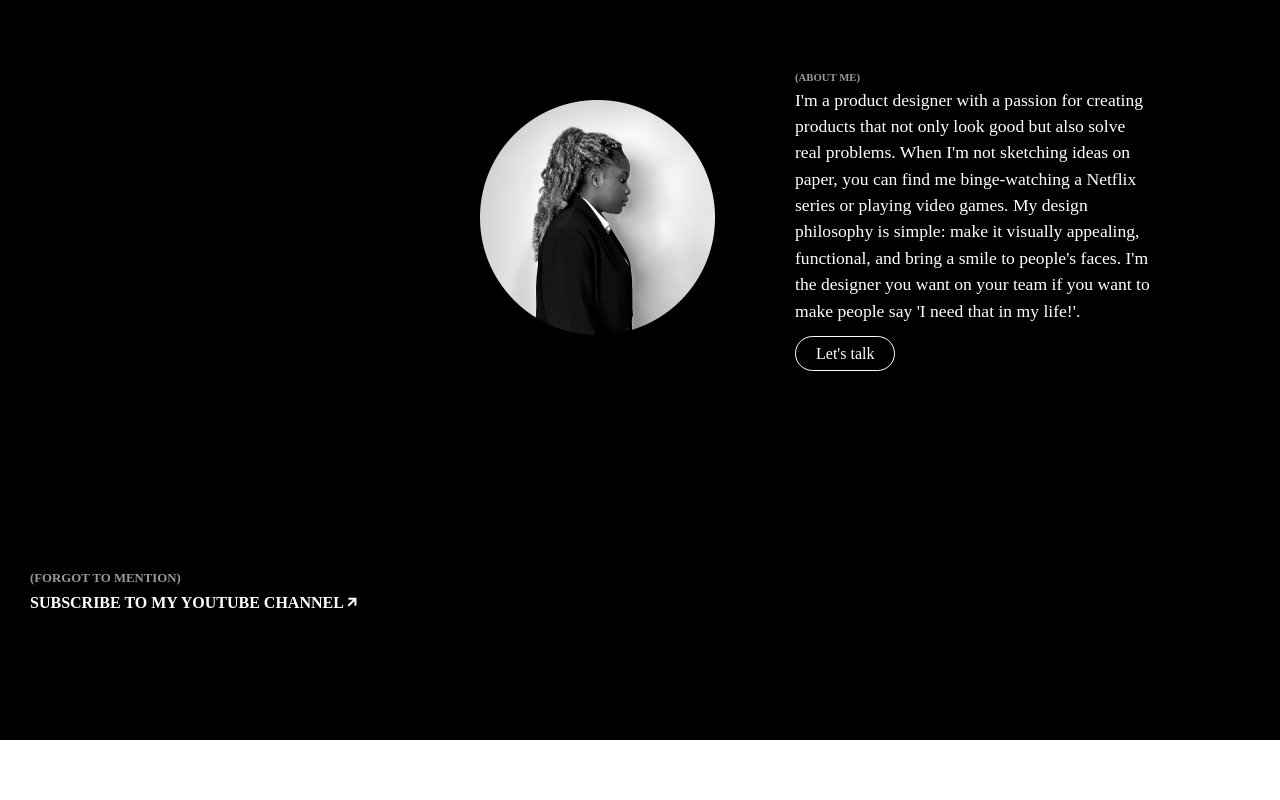
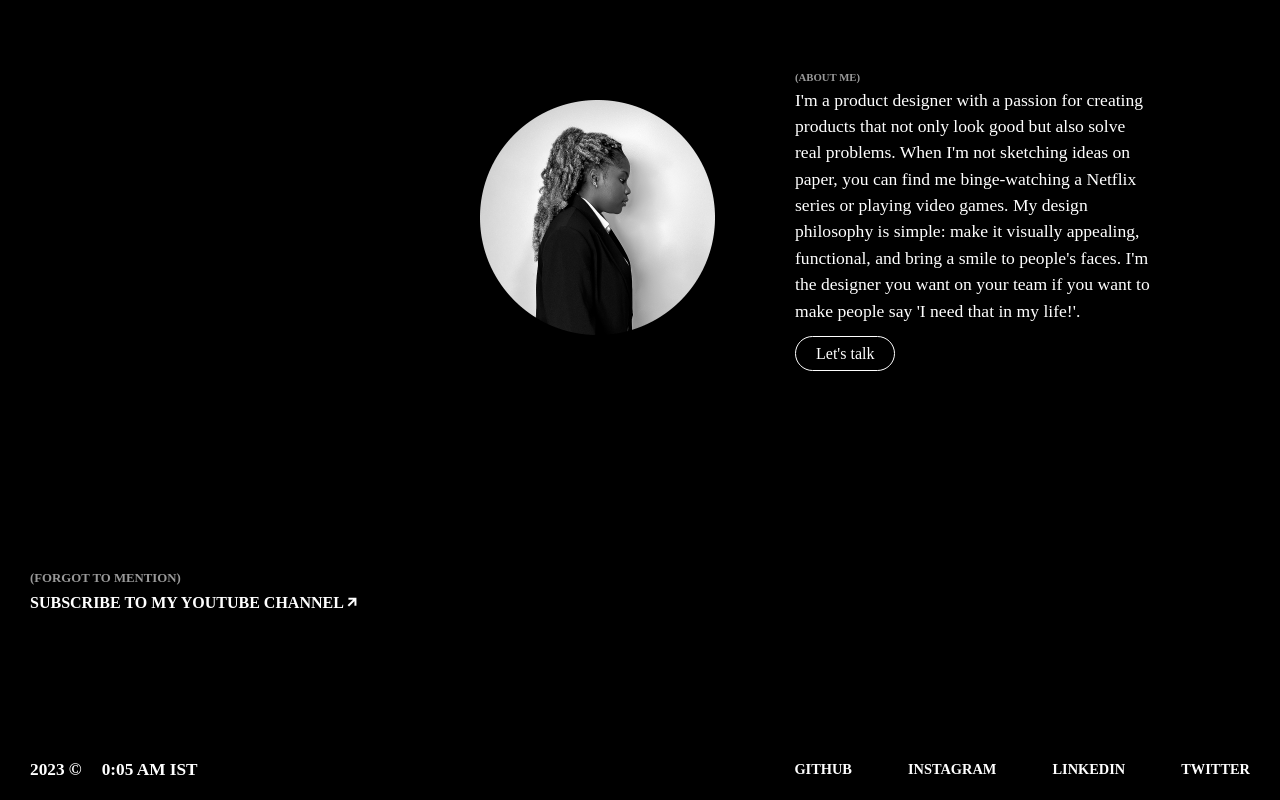
Before and after one commit to Ayush01015/portfolio-web-1, a plain HTML site: page index.html in a window 1280 px wide. Shown: the part 1660-2460 px from the top of the page. Before the commit the page ends 2400 px from the top, so only its background shows below. Drawn offline with nearby package versions, Linux system fonts and the light colour scheme.

Commit message:
Footer done

```diff
--- a/index.html
+++ b/index.html
@@ -69,10 +69,14 @@
         </div>
         <div id="footer">
             <div id="footer-left">
-
+                <h5>2023 &copy;</h5>
+                <h5>0:05 AM IST</h5>
             </div>
             <div id="footer-right">
-
+                <a href="#">GitHUB</a>
+                <a href="#">Instagram</a>
+                <a href="#">LinkedIn</a>
+                <a href="#">twitter</a>
             </div>
         </div>
     </div>
--- a/styles.css
+++ b/styles.css
@@ -209,10 +209,34 @@ html,body{
     font-size: 1rem;
 }
 
-#footer-left{
-
+#footer{
+    display: flex;
+    justify-content: space-between;
+    align-items: center;
+    background-color: black;
+    color: white;
+    padding: 20px 30px;
+    /* border: 1px solid red; */
+    font-size: 1.3rem;
 }
 
-#footer-right{
+#footer-left{
+    display: flex;
+    gap: 20px;
+    /* opacity: .9; */
+}
 
+#footer-right {
+    display: flex;
+    align-items: center;
+    justify-content: space-between;
+    gap: 3.5rem;
 }
+
+#footer-right a{
+    text-decoration: none;
+    color: #fff;
+    text-transform: uppercase;
+    font-size: 0.9rem;
+    font-weight: bold;
+}
```
